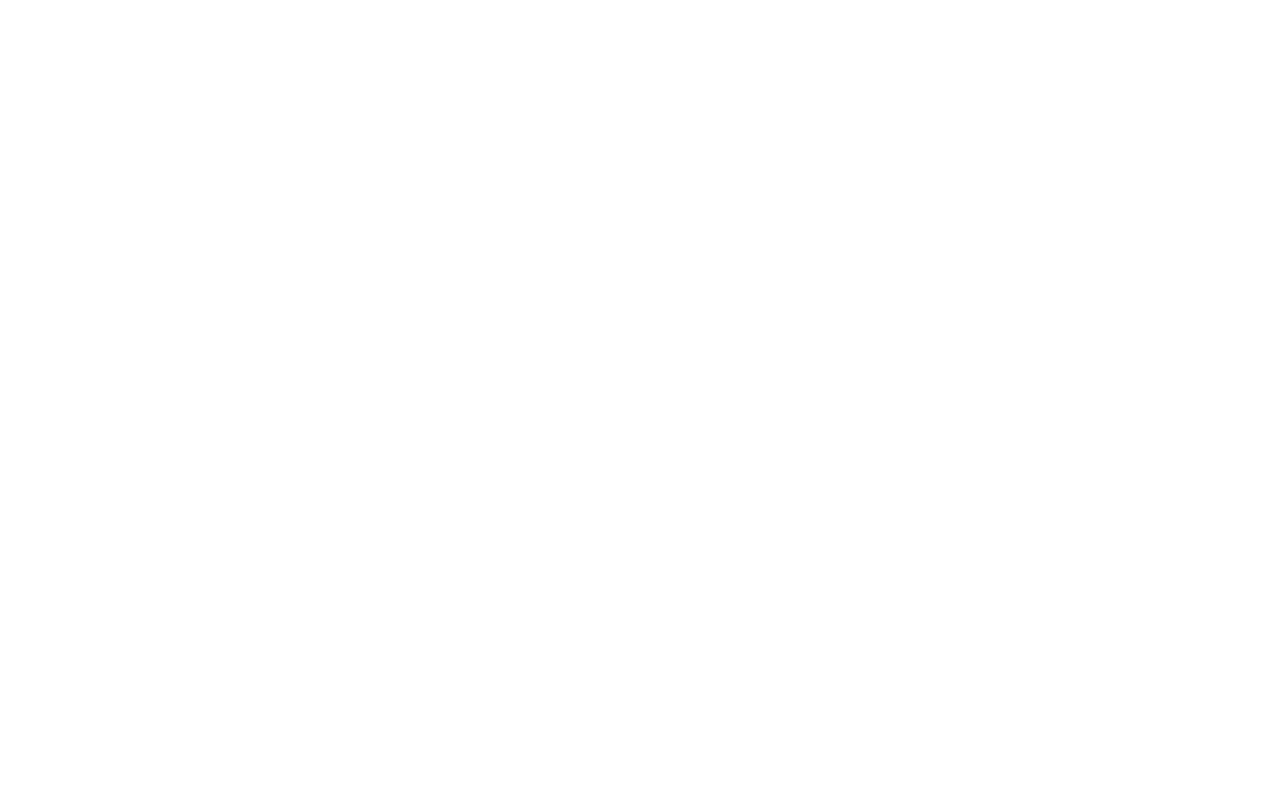
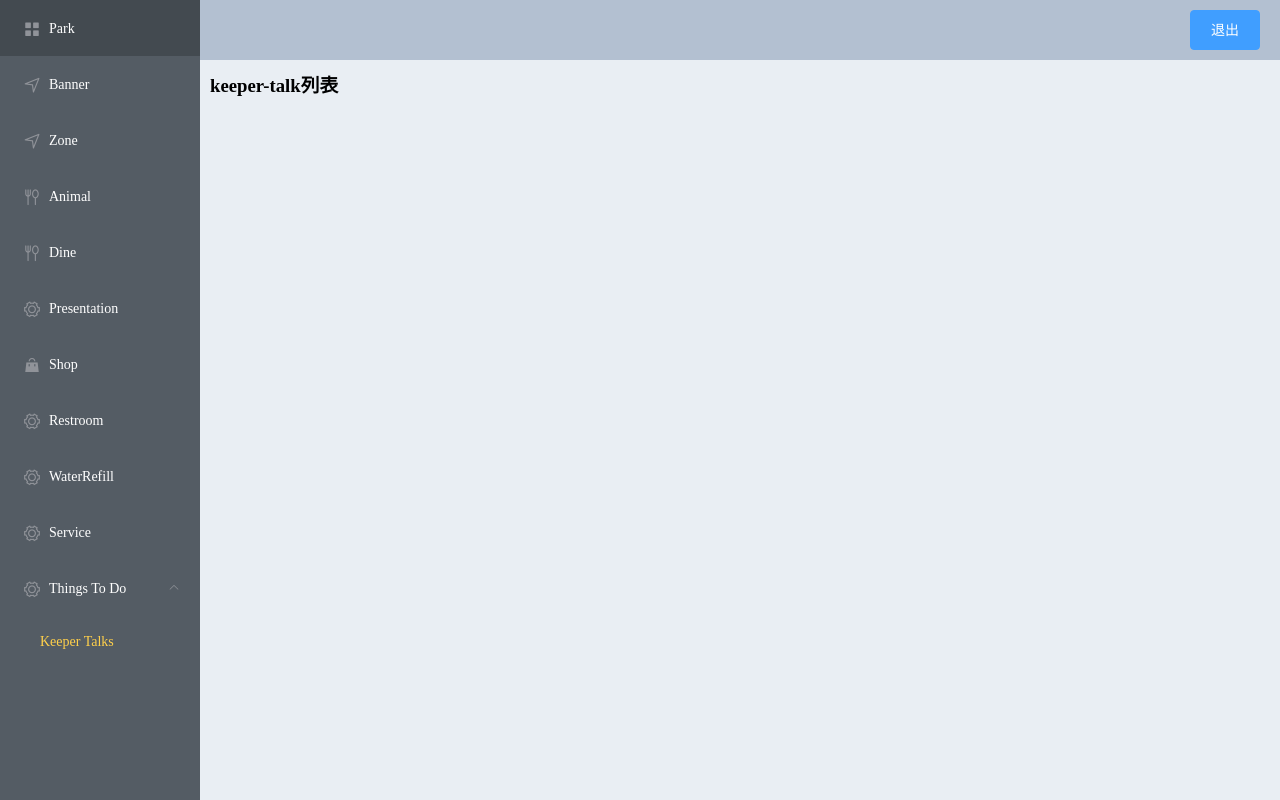
Before and after one commit to Iiuqingshan/mfa-cms, a Vue app: page /things-to-do/keeper-talks in a window 1280 px wide. Built offline with nearby package versions, Linux system fonts and the light colour scheme.

Commit message:
feat: 优化menu

```diff
--- a/src/router/index.js
+++ b/src/router/index.js
@@ -13,7 +13,9 @@
 import WaterRefills from "@/views/water-refill/index.vue";
 import Zones from "@/views/zone/index.vue";
 import Services from "@/views/service-category/index.vue";
+import KeeperTalk from "@/views/things-to-do/keeper-talk/index.vue"
 import Login from '@/views/login/index.vue'
+
 
 Vue.use(VueRouter);
 
@@ -73,6 +75,10 @@
             {
                 path: 'services',
                 component: Services
+            },
+            {
+                path: 'things-to-do/keeper-talks',
+                component: KeeperTalk
             }
         ]
     }
--- a/src/views/layout/navItem.vue
+++ b/src/views/layout/navItem.vue
@@ -20,11 +20,10 @@
 <script>
 export default {
     name: 'NavItem',
+    props: ['item', 'path'],
     data() {
-        return {
-        }
-    },
-    props: ['item', 'path']// 父传给子的数据，相当于形参
+        return {}
+    }
 }
 </script>
 
--- a/src/views/layout/navMenu.vue
+++ b/src/views/layout/navMenu.vue
@@ -1,8 +1,8 @@
 <template>
     <el-aside width="200px">
-        <el-menu :default-active="activeMenu" background-color="#545c64" text-color="#fff" active-text-color="#ffd04b"
+        <el-menu :default-active="$route.path" exact background-color="#545c64" text-color="#fff" active-text-color="#ffd04b"
             router>
-            <!-- 遍历menus，动态加载menu -->
+            <!-- 遍历menus，动态加载menu item 和path 是传参-->
             <NavItem v-for="item in menus" :key="item.path" :item="item" :path="item.path"/>
         </el-menu>
     </el-aside>
@@ -71,11 +71,11 @@
                 },
                 {
                     name: 'Things To Do',
-                    path: '/services',
+                    path: '/things-to-dos',
                     icon: 'el-icon-setting',
                     children: [{
-                        name: 'Service',
-                        path: '/services',
+                        name: 'Keeper Talks',
+                        path: '/things-to-do/keeper-talks',
                     }]
                 },
             ]
--- /dev/null
+++ b/src/views/things-to-do/keeper-talk/index.vue
@@ -0,0 +1,13 @@
+<template>
+    <h1>keeper-talk列表</h1>
+</template>
+
+<script>
+export default {
+
+}
+</script>
+
+<style>
+
+</style>
```
